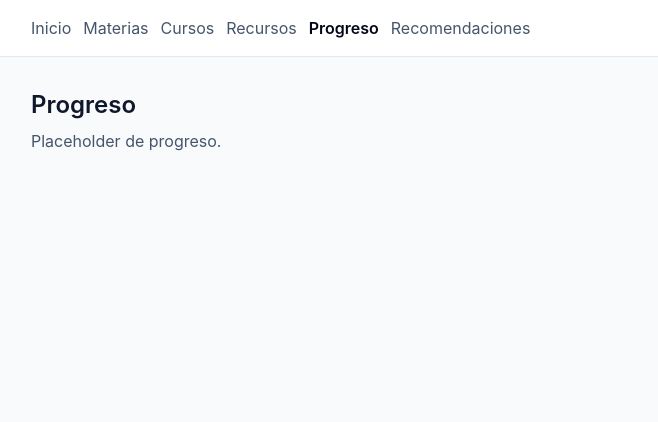
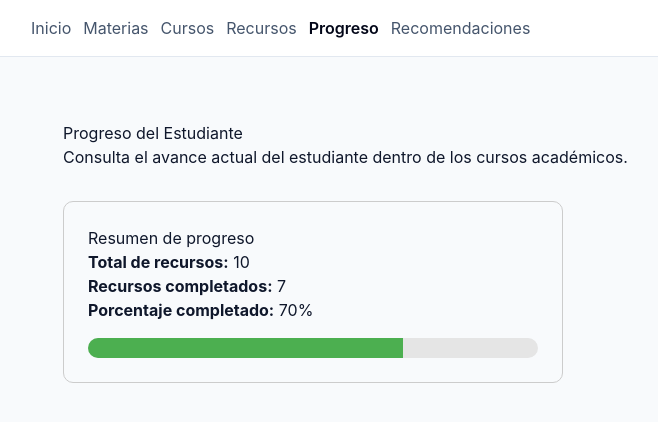
Before and after one commit to MajoVire/academic-platform-distributed, a React (Vite) app in the folder frontend/: page /progress in a window 1280 px wide. Shown: the top 422 px of the page, without its empty margins (49-707 px from the left). Built offline with nearby package versions, Linux system fonts and the light colour scheme; no server answers.

Commit message:
feat: implement subjects page

```diff
--- a/frontend/src/pages/ProgressPage.tsx
+++ b/frontend/src/pages/ProgressPage.tsx
@@ -1,10 +1,83 @@
+import { useEffect, useState } from "react";
+
+type Progress = {
+  totalResources: number;
+  completedResources: number;
+  percentage: number;
+};
+
 function ProgressPage() {
+  const [progress, setProgress] = useState<Progress | null>(null);
+
+  useEffect(() => {
+    // Mock data temporal
+    const mockProgress: Progress = {
+      totalResources: 10,
+      completedResources: 7,
+      percentage: 70,
+    };
+
+    setProgress(mockProgress);
+  }, []);
+
   return (
-    <section>
-      <h1 className="text-2xl font-semibold">Progreso</h1>
-      <p className="mt-2 text-slate-600">Placeholder de progreso.</p>
-    </section>
-  )
+    <div style={{ padding: "2rem" }}>
+      <h1>Progreso del Estudiante</h1>
+
+      <p>
+        Consulta el avance actual del estudiante dentro de los cursos
+        académicos.
+      </p>
+
+      {progress && (
+        <div
+          style={{
+            border: "1px solid #ccc",
+            borderRadius: "10px",
+            padding: "1.5rem",
+            marginTop: "2rem",
+            maxWidth: "500px",
+          }}
+        >
+          <h2>Resumen de progreso</h2>
+
+          <p>
+            <strong>Total de recursos:</strong>{" "}
+            {progress.totalResources}
+          </p>
+
+          <p>
+            <strong>Recursos completados:</strong>{" "}
+            {progress.completedResources}
+          </p>
+
+          <p>
+            <strong>Porcentaje completado:</strong>{" "}
+            {progress.percentage}%
+          </p>
+
+          <div
+            style={{
+              width: "100%",
+              height: "20px",
+              backgroundColor: "#e5e5e5",
+              borderRadius: "10px",
+              overflow: "hidden",
+              marginTop: "1rem",
+            }}
+          >
+            <div
+              style={{
+                width: `${progress.percentage}%`,
+                height: "100%",
+                backgroundColor: "#4caf50",
+              }}
+            />
+          </div>
+        </div>
+      )}
+    </div>
+  );
 }
 
-export default ProgressPage
+export default ProgressPage;
```
